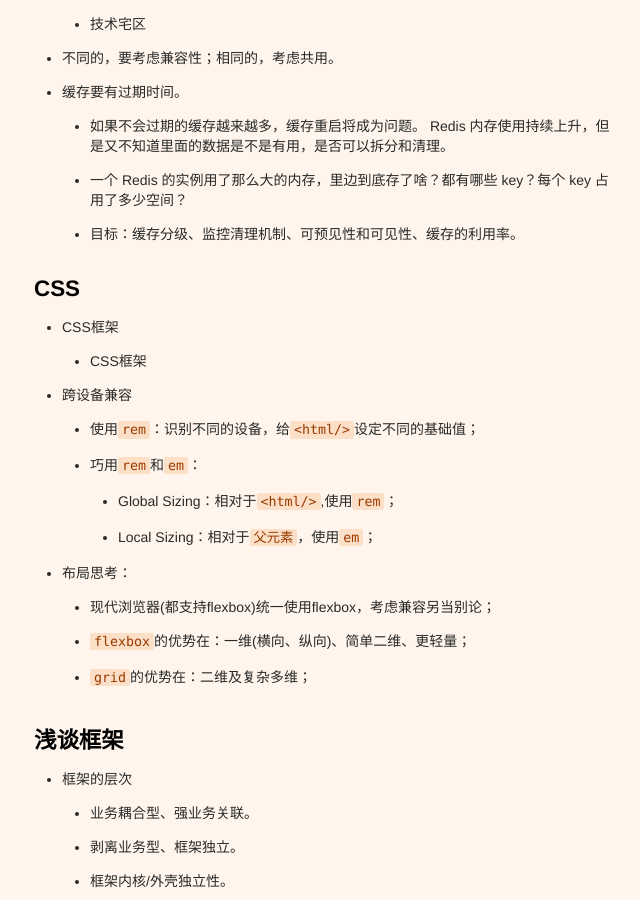
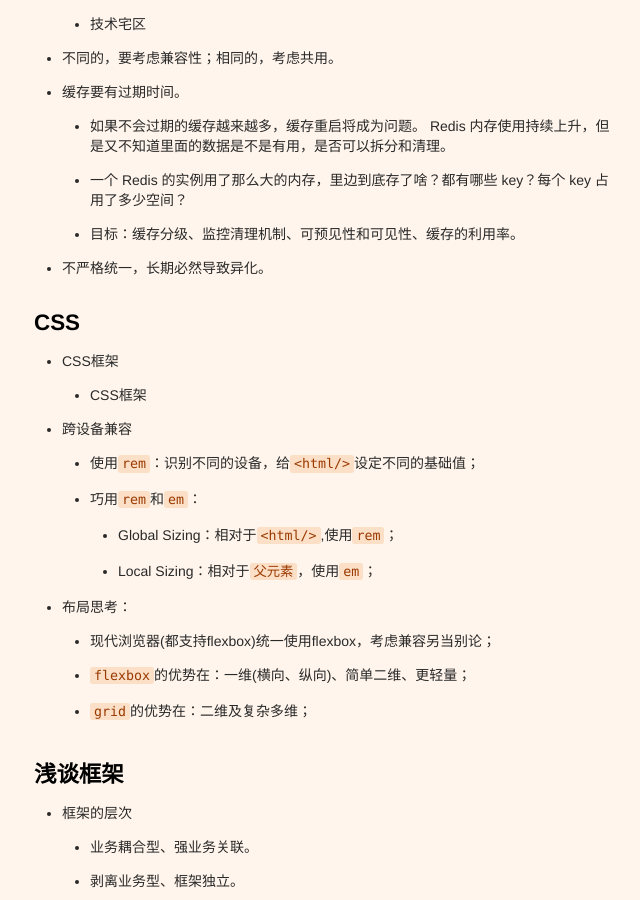
Before and after one commit to xianyuxmu/xianyuxmu.github.io, a Jekyll site: the page built from _posts/2018-02-02-zen-of-tech.md, in a window 1280 px wide and 900 px high, scrolled down 388 px. Shown: the whole window, without its empty margins (312-952 px from the left). Built offline with Jekyll 4.4.1, drawn with Linux system fonts in a browser that asks for light colours; comment, search, counter and statistics services are not loaded.

Commit message:
不严格统一，长期必然导致异化。

```diff
--- a/_posts/2018-02-02-zen-of-tech.md
+++ b/_posts/2018-02-02-zen-of-tech.md
@@ -21,6 +21,7 @@ tags:
 	- 如果不会过期的缓存越来越多，缓存重启将成为问题。 Redis 内存使用持续上升，但是又不知道里面的数据是不是有用，是否可以拆分和清理。
 	- 一个 Redis 的实例用了那么大的内存，里边到底存了啥？都有哪些 key？每个 key 占用了多少空间？
 	- 目标：缓存分级、监控清理机制、可预见性和可见性、缓存的利用率。
+- 不严格统一，长期必然导致异化。
 
 
 
```
